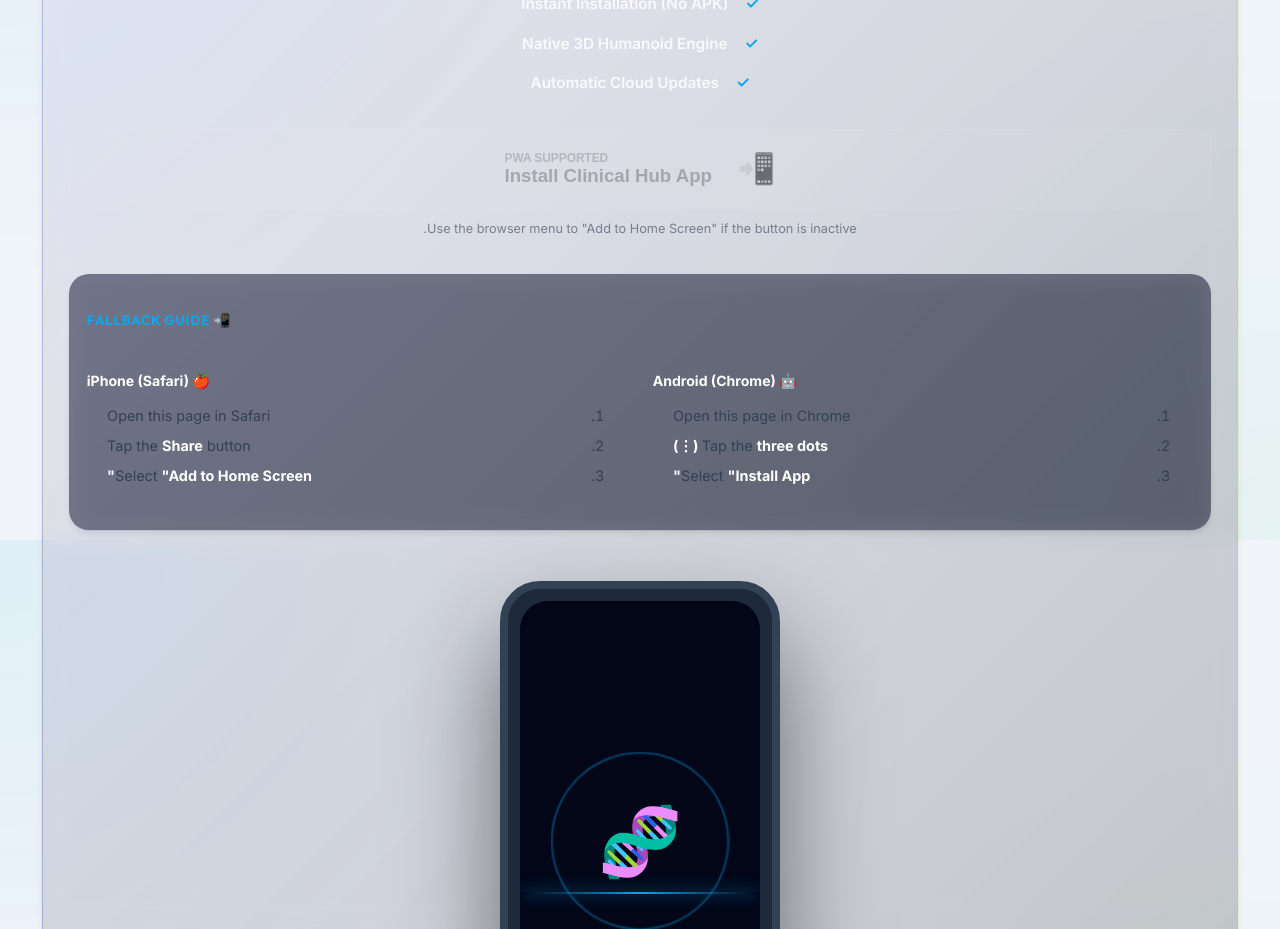
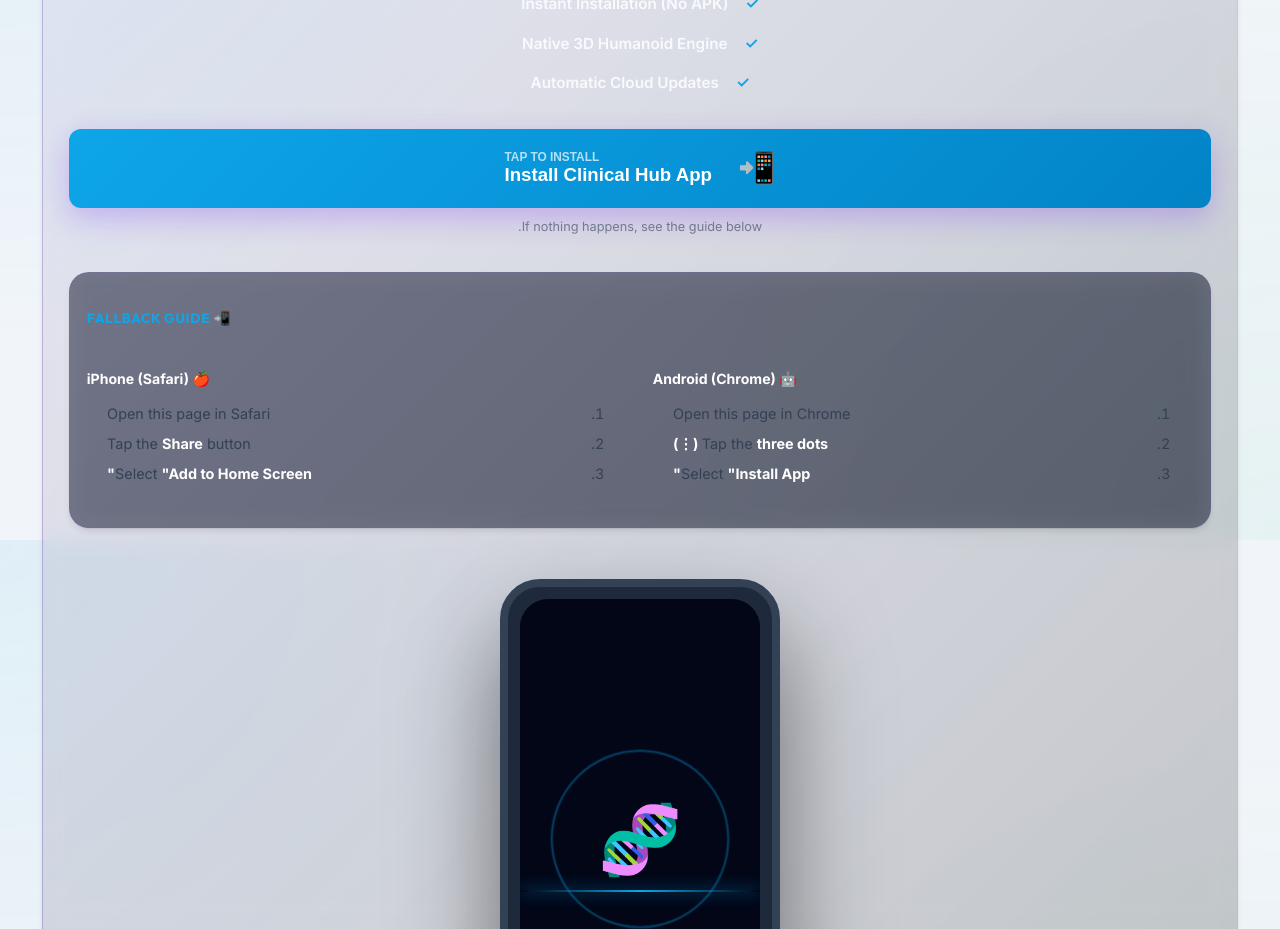
Before and after one commit to yousef469/medication-system, a React (Vite) app: page / in a window 1280 px wide. Shown: the part 2660-3589 px from the top of the page. Built offline with nearby package versions, Linux system fonts and the light colour scheme; no server answers; the database is empty.

Commit message:
Fix: Make PWA install button always active

```diff
--- a/src/components/dashboards/LandingPage.jsx
+++ b/src/components/dashboards/LandingPage.jsx
@@ -27,7 +27,10 @@ const LandingPage = ({ onGetStarted }) => {
     }, []);
 
     const handleInstallClick = async () => {
-        if (!deferredPrompt) return;
+        if (!deferredPrompt) {
+            alert("To install, please use your browser's menu (⋮ or Share) and select 'Add to Home Screen'. See the guide below!");
+            return;
+        }
 
         // Show the prompt
         deferredPrompt.prompt();
@@ -38,12 +41,12 @@ const LandingPage = ({ onGetStarted }) => {
 
         // We've used the prompt, and can't use it again, throw it away
         setDeferredPrompt(null);
-        setIsInstallable(false);
     };
 
     return (
         <div className="landing-page">
             <section className="hero-section fade-in">
+                {/* ... existing hero content ... */}
                 <div className="hero-content">
                     <h1 className="hero-title text-gradient">The Future of Egyptian Healthcare</h1>
                     <p className="hero-subtitle">
@@ -155,19 +158,19 @@ const LandingPage = ({ onGetStarted }) => {
                     {/* Premium Install Button */}
                     <div className="download-actions" style={{ marginBottom: '2rem' }}>
                         <button
-                            className={`btn-primary btn-large download-btn ${!isInstallable ? 'disabled' : ''}`}
+                            className="btn-primary btn-large download-btn"
                             onClick={handleInstallClick}
-                            style={{ width: '100%', justifyContent: 'center', cursor: isInstallable ? 'pointer' : 'default' }}
+                            style={{ width: '100%', justifyContent: 'center' }}
                         >
                             <span className="icon">📲</span>
                             <div className="btn-text">
-                                <label>{isInstallable ? 'Install Now' : 'PWA Supported'}</label>
+                                <label>{deferredPrompt ? 'Install Now' : 'Tap to Install'}</label>
                                 <span>Install Clinical Hub App</span>
                             </div>
                         </button>
-                        {!isInstallable && (
+                        {!deferredPrompt && (
                             <p style={{ fontSize: '0.75rem', opacity: 0.6, marginTop: '0.5rem', textAlign: 'center' }}>
-                                Use the browser menu to "Add to Home Screen" if the button is inactive.
+                                If nothing happens, see the guide below.
                             </p>
                         )}
                     </div>
```
